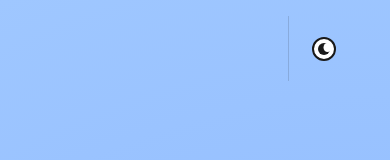
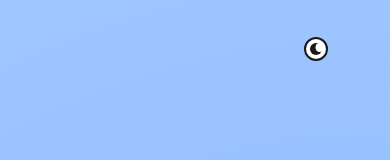
Before and after one commit to maxzz/forms-wreducer, a React (Vite) app: page / in a window 390 px wide. Shown: the top 160 px of the page. Built offline with nearby package versions, Linux system fonts and the light colour scheme.

Commit message:
WIP. ui. BWSwitch css clean up

```diff
--- a/src/components/BWSwitch/index.css
+++ b/src/components/BWSwitch/index.css
@@ -1,14 +1,10 @@
 #sun-moon-container {
     --primary-hex: #fff;
-    --primary-rgb: 255,255,255;
+    --primary-rgb: 255, 255, 255;
     --secondary-hex: #191919;
-    --secondary-rgb: 25,25,25;
+    --secondary-rgb: 25, 25, 25;
+
     --menu-height: 65px;
-    --side-padding: 6vw;
-    --code-coin-color: #00cd34;
-    --under-the-hood-height: 200px;
-    --card-border-radius: clamp(5px,1.5vw,12px);
-    --sun-moon-width: 70px;
 
     position: absolute;
     top: 0;
@@ -17,15 +13,13 @@
     height: var(--menu-height);
     text-align: center;
     line-height: var(--menu-height);
-    border-left: 1px solid rgba(var(--secondary-rgb),.15);
     cursor: pointer;
-    transition: background-color .3s;
+    transition: background-color 0.3s;
     box-sizing: border-box;
-    width: 82px
 }
 
 #sun-moon-container:hover {
-    background-color: rgba(var(--secondary-rgb),.05)
+    background-color: rgba(var(--secondary-rgb), 0.05);
 }
 
 #sun-moon-toggle {
@@ -34,19 +28,19 @@
     width: 24px;
     height: 24px;
     box-sizing: border-box;
-    border: 2px solid rgba(var(--secondary-rgb),0);
-    transition: border .5s,background-color .5s;
+    border: 2px solid rgba(var(--secondary-rgb), 0);
+    transition: border 0.5s, background-color 0.5s;
     cursor: pointer;
     vertical-align: middle;
     position: absolute;
     top: 50%;
     left: 50%;
-    transform: translate3d(-50%,-50%,0)
+    transform: translate3d(-50%, -50%, 0);
 }
 
 .moon #sun-moon-toggle {
-    border: 2px solid rgba(var(--secondary-rgb),1);
-    background-color: var(--primary-hex)
+    border: 2px solid rgba(var(--secondary-rgb), 1);
+    background-color: var(--primary-hex);
 }
 
 #main-circle {
@@ -57,28 +51,28 @@
     position: absolute;
     top: 50%;
     left: 50%;
-    transform: translate3d(-50%,-50%,0);
+    transform: translate3d(-50%, -50%, 0);
     z-index: 1;
-    transition: background-color .5s
+    transition: background-color 0.5s;
 }
 
 #main-circle:after {
-    content: '';
+    content: "";
     border-radius: 50%;
     background-color: var(--primary-hex);
     position: absolute;
     top: 50%;
     left: 50%;
-    transform: translate3d(calc(-50% + 3.5px),calc(-50% - 1.5px),0) scale(1);
+    transform: translate3d(calc(-50% + 3.5px), calc(-50% - 1.5px), 0) scale(1);
     width: 8px;
     height: 9px;
     z-index: 2;
-    transition: transform .5s,background-color .5s
+    transition: transform 0.5s, background-color 0.5s;
 }
 
 .sun #main-circle:after {
-    transform: translate3d(calc(-50% + 4px),calc(-50% - 4px),0) scale(0);
-    background-color: var(--secondary-hex)
+    transform: translate3d(calc(-50% + 4px), calc(-50% - 4px), 0) scale(0);
+    background-color: var(--secondary-hex);
 }
 
 .sun-rays {
@@ -89,57 +83,51 @@
     position: absolute;
     top: 50%;
     left: 50%;
-    transform: translate3d(-50%,-50%,0);
-    transition: transform .5s,opacity .5s,background-color .5s;
+    transform: translate3d(-50%, -50%, 0);
+    transition: transform 0.5s, opacity 0.5s, background-color 0.5s;
     z-index: 0;
-    opacity: 0
+    opacity: 0;
 }
 
 .sun .sun-rays {
-    opacity: 1
+    opacity: 1;
 }
 
 .sun #sun-ray-1 {
-    transform: translate3d(-50%,calc(-50% - 10.5px),0)
+    transform: translate3d(-50%, calc(-50% - 10.5px), 0);
 }
 
 .sun #sun-ray-2 {
-    transform: translate3d(calc(-50% + 7.5px),calc(-50% - 7.5px),0);
-    transition-delay: .05s
+    transform: translate3d(calc(-50% + 7.5px), calc(-50% - 7.5px), 0);
+    transition-delay: 0.05s;
 }
 
 .sun #sun-ray-3 {
-    transform: translate3d(calc(-50% + 10.5px),-50%,0);
-    transition-delay: .1s
+    transform: translate3d(calc(-50% + 10.5px), -50%, 0);
+    transition-delay: 0.1s;
 }
 
 .sun #sun-ray-4 {
-    transform: translate3d(calc(-50% + 7.5px),calc(-50% + 7.5px),0);
-    transition-delay: .15s
+    transform: translate3d(calc(-50% + 7.5px), calc(-50% + 7.5px), 0);
+    transition-delay: 0.15s;
 }
 
 .sun #sun-ray-5 {
-    transform: translate3d(-50%,calc(-50% + 10.5px),0);
-    transition-delay: .2s
+    transform: translate3d(-50%, calc(-50% + 10.5px), 0);
+    transition-delay: 0.2s;
 }
 
 .sun #sun-ray-6 {
-    transform: translate3d(calc(-50% - 7.5px),calc(-50% + 7.5px),0);
-    transition-delay: .25s
+    transform: translate3d(calc(-50% - 7.5px), calc(-50% + 7.5px), 0);
+    transition-delay: 0.25s;
 }
 
 .sun #sun-ray-7 {
-    transform: translate3d(calc(-50% - 10.5px),-50%,0);
-    transition-delay: .3s
+    transform: translate3d(calc(-50% - 10.5px), -50%, 0);
+    transition-delay: 0.3s;
 }
 
 .sun #sun-ray-8 {
-    transform: translate3d(calc(-50% - 7.5px),calc(-50% - 7.5px),0);
-    transition-delay: .35s
+    transform: translate3d(calc(-50% - 7.5px), calc(-50% - 7.5px), 0);
+    transition-delay: 0.35s;
 }
-
-@media only screen and (max-width: 750px) {
-    #sun-moon-container {
-        width:var(--sun-moon-width)
-    }
-}
```
